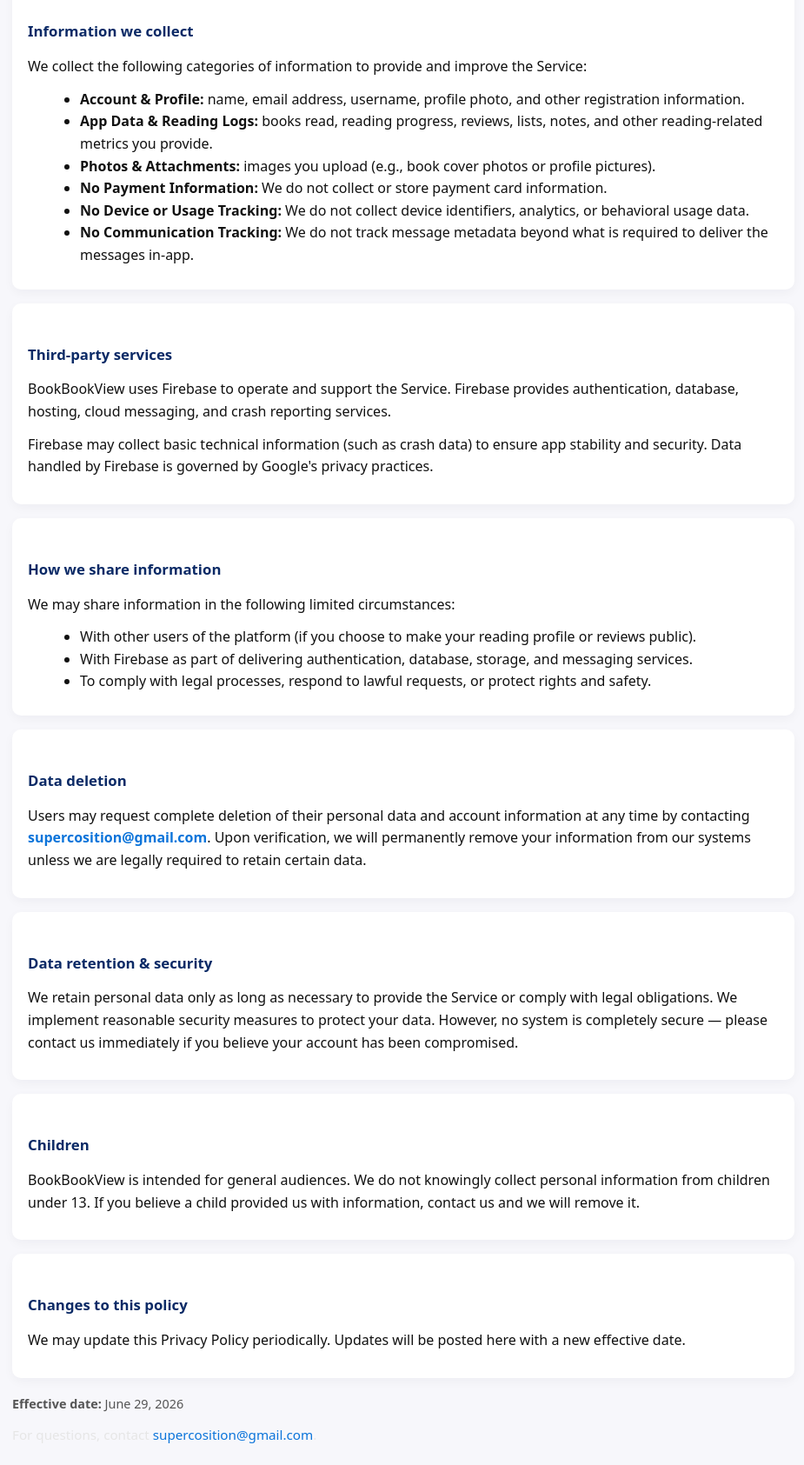
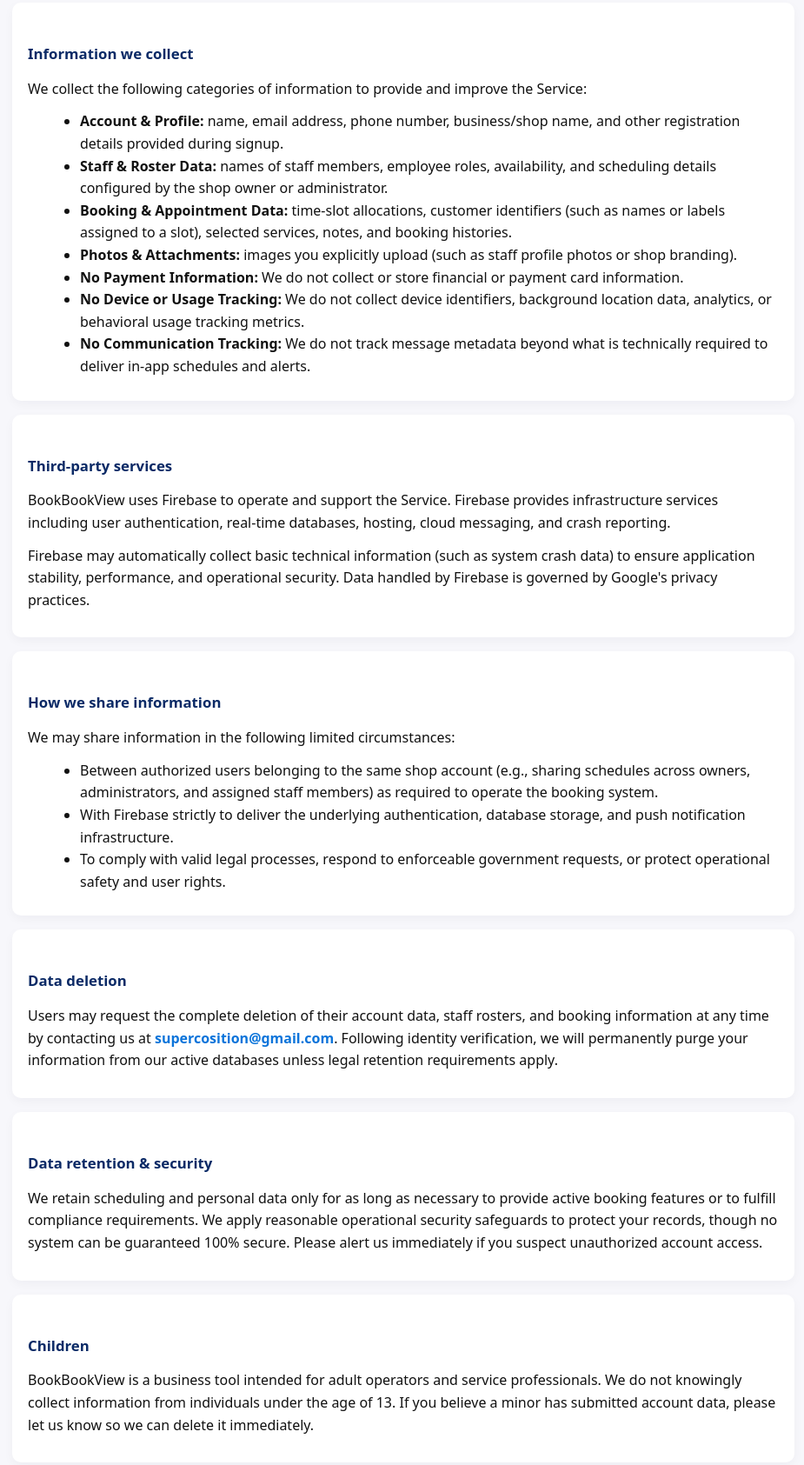
Before and after one commit to supercosition/bookbookview-privacy-policy, a plain HTML site: page index.html in a window 1280 px wide. Shown: the part 651-2336 px from the top of the page at 87% size, without its empty margins (176-1101 px from the left). Drawn offline with Linux system fonts and the light colour scheme.

Commit message:
Update index.html

```diff
--- a/index.html
+++ b/index.html
@@ -54,7 +54,7 @@
   <section>
     <h2>Introduction</h2>
     <p>
-      BookBookView ("we", "us", "our") provides a book tracking and reading management platform for users to log, review, and organize their personal reading lists (the "Service"). This Privacy Policy explains how we collect, use, disclose, and protect personal data when you use the BookBookView mobile app and related services.
+      BookBookView ("we", "us", "our") provides a staff scheduling and time-slot booking platform designed for shop owners, service providers, and team managers to manage workforce rosters, assign staff members to specific time slots, and organize client appointments (the "Service"). This Privacy Policy explains how we collect, use, disclose, and protect personal data when you use the BookBookView mobile app and related services.
     </p>
   </section>
 
@@ -69,22 +69,23 @@
     <h2>Information we collect</h2>
     <p>We collect the following categories of information to provide and improve the Service:</p>
     <ul>
-      <li><strong>Account & Profile:</strong> name, email address, username, profile photo, and other registration information.</li>
-      <li><strong>App Data & Reading Logs:</strong> books read, reading progress, reviews, lists, notes, and other reading-related metrics you provide.</li>
-      <li><strong>Photos & Attachments:</strong> images you upload (e.g., book cover photos or profile pictures).</li>
-      <li><strong>No Payment Information:</strong> We do not collect or store payment card information.</li>
-      <li><strong>No Device or Usage Tracking:</strong> We do not collect device identifiers, analytics, or behavioral usage data.</li>
-      <li><strong>No Communication Tracking:</strong> We do not track message metadata beyond what is required to deliver the messages in-app.</li>
+      <li><strong>Account & Profile:</strong> name, email address, phone number, business/shop name, and other registration details provided during signup.</li>
+      <li><strong>Staff & Roster Data:</strong> names of staff members, employee roles, availability, and scheduling details configured by the shop owner or administrator.</li>
+      <li><strong>Booking & Appointment Data:</strong> time-slot allocations, customer identifiers (such as names or labels assigned to a slot), selected services, notes, and booking histories.</li>
+      <li><strong>Photos & Attachments:</strong> images you explicitly upload (such as staff profile photos or shop branding).</li>
+      <li><strong>No Payment Information:</strong> We do not collect or store financial or payment card information.</li>
+      <li><strong>No Device or Usage Tracking:</strong> We do not collect device identifiers, background location data, analytics, or behavioral usage tracking metrics.</li>
+      <li><strong>No Communication Tracking:</strong> We do not track message metadata beyond what is technically required to deliver in-app schedules and alerts.</li>
     </ul>
   </section>
 
   <section>
     <h2>Third-party services</h2>
     <p>
-      BookBookView uses Firebase to operate and support the Service. Firebase provides authentication, database, hosting, cloud messaging, and crash reporting services.
+      BookBookView uses Firebase to operate and support the Service. Firebase provides infrastructure services including user authentication, real-time databases, hosting, cloud messaging, and crash reporting.
     </p>
     <p>
-      Firebase may collect basic technical information (such as crash data) to ensure app stability and security. Data handled by Firebase is governed by Google's privacy practices.
+      Firebase may automatically collect basic technical information (such as system crash data) to ensure application stability, performance, and operational security. Data handled by Firebase is governed by Google's privacy practices.
     </p>
   </section>
 
@@ -92,41 +93,39 @@
     <h2>How we share information</h2>
     <p>We may share information in the following limited circumstances:</p>
     <ul>
-      <li>With other users of the platform (if you choose to make your reading profile or reviews public).</li>
-      <li>With Firebase as part of delivering authentication, database, storage, and messaging services.</li>
-      <li>To comply with legal processes, respond to lawful requests, or protect rights and safety.</li>
+      <li>Between authorized users belonging to the same shop account (e.g., sharing schedules across owners, administrators, and assigned staff members) as required to operate the booking system.</li>
+      <li>With Firebase strictly to deliver the underlying authentication, database storage, and push notification infrastructure.</li>
+      <li>To comply with valid legal processes, respond to enforceable government requests, or protect operational safety and user rights.</li>
     </ul>
   </section>
 
   <section>
     <h2>Data deletion</h2>
     <p>
-      Users may request complete deletion of their personal data and account information at any time by contacting
+      Users may request the complete deletion of their account data, staff rosters, and booking information at any time by contacting us at
       <strong><a href="mailto:supercosition@gmail.com">supercosition@gmail.com</a></strong>.
-      Upon verification, we will permanently remove your information from our systems unless we are legally required to retain certain data.
+      Following identity verification, we will permanently purge your information from our active databases unless legal retention requirements apply.
     </p>
   </section>
 
   <section>
     <h2>Data retention & security</h2>
     <p>
-      We retain personal data only as long as necessary to provide the Service or comply with legal obligations.
-      We implement reasonable security measures to protect your data. However, no system is completely secure — please contact us immediately if you believe your account has been compromised.
+      We retain scheduling and personal data only for as long as necessary to provide active booking features or to fulfill compliance requirements. We apply reasonable operational security safeguards to protect your records, though no system can be guaranteed 100% secure. Please alert us immediately if you suspect unauthorized account access.
     </p>
   </section>
 
   <section>
     <h2>Children</h2>
     <p>
-      BookBookView is intended for general audiences. We do not knowingly collect personal information from children under 13.
-      If you believe a child provided us with information, contact us and we will remove it.
+      BookBookView is a business tool intended for adult operators and service professionals. We do not knowingly collect information from individuals under the age of 13. If you believe a minor has submitted account data, please let us know so we can delete it immediately.
     </p>
   </section>
 
   <section>
     <h2>Changes to this policy</h2>
     <p>
-      We may update this Privacy Policy periodically. Updates will be posted here with a new effective date.
+      We may update this Privacy Policy from time to time to reflect operational or regulatory changes. Any revisions will be published directly on this page with an updated effective date.
     </p>
   </section>
 
```
